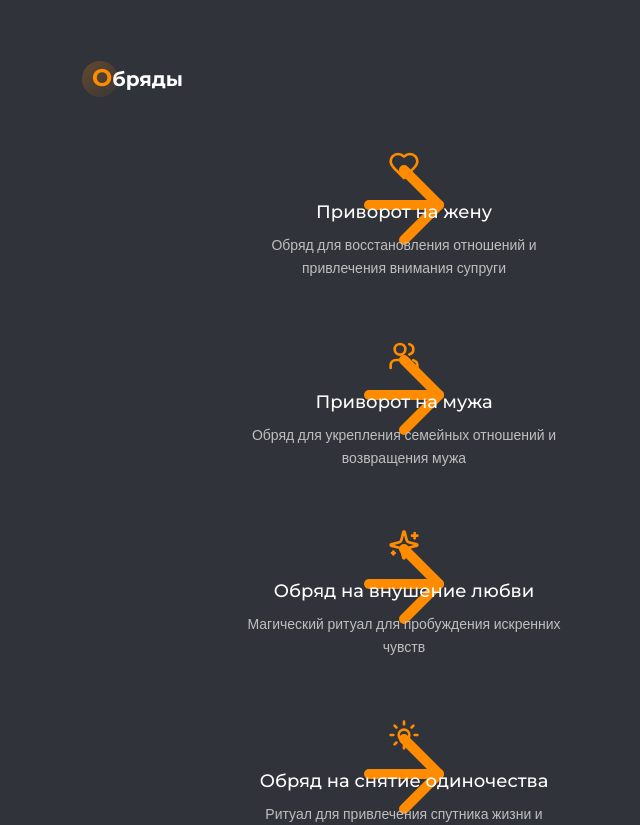
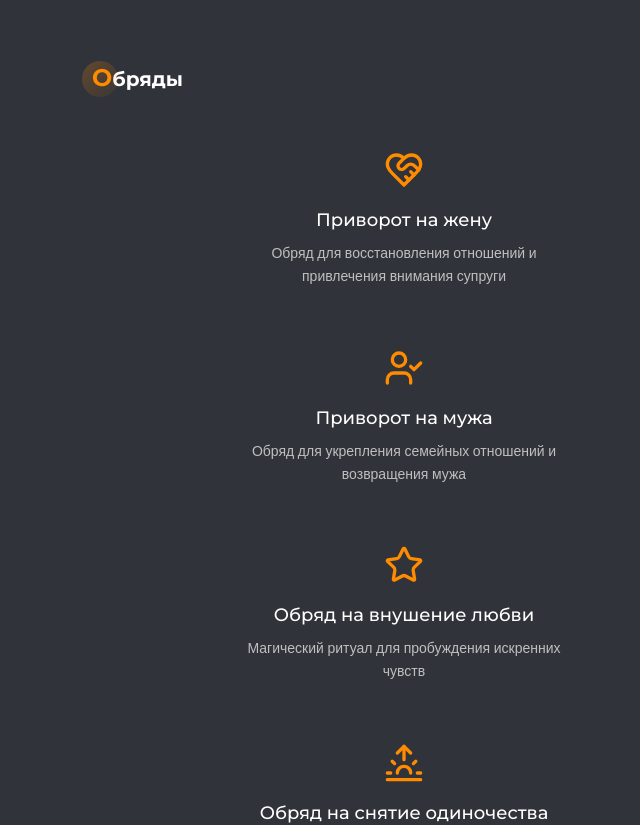
Before and after one commit to pr-poehali-dev/love-spell-website-1, a React (Vite) app: page / in a window 1280 px wide. Shown: the part 2880-3705 px from the top of the page, without its empty margins (236-876 px from the left). Built offline with nearby package versions, Linux system fonts and the light colour scheme.

Commit message:
feat: обновить иконки на карточках обрядов (восстановлено из 3f878b0)

```diff
--- a/src/components/RitualsSection.tsx
+++ b/src/components/RitualsSection.tsx
@@ -8,52 +8,52 @@ interface RitualsSectionProps {
 
 const ritualCards = [
   {
-    icon: 'Heart',
+    icon: 'HeartHandshake',
     title: 'Приворот на жену',
     description: 'Обряд для восстановления отношений и привлечения внимания супруги'
   },
   {
-    icon: 'Users',
+    icon: 'UserCheck',
     title: 'Приворот на мужа',
     description: 'Обряд для укрепления семейных отношений и возвращения мужа'
   },
   {
-    icon: 'Sparkles',
+    icon: 'Star',
     title: 'Обряд на внушение любви',
     description: 'Магический ритуал для пробуждения искренних чувств'
   },
   {
-    icon: 'Sun',
+    icon: 'Sunrise',
     title: 'Обряд на снятие одиночества',
     description: 'Ритуал для привлечения спутника жизни и избавления от одиночества'
   },
   {
-    icon: 'HeartHandshake',
+    icon: 'Heart',
     title: 'Обряд на привлечение любви',
     description: 'Магический ритуал для привлечения истинной любви в жизнь'
   },
   {
-    icon: 'Image',
+    icon: 'Camera',
     title: 'Обряд приворота на фото',
     description: 'Дистанционный обряд с использованием фотографии человека'
   },
   {
-    icon: 'Shield',
+    icon: 'ShieldCheck',
     title: 'Обряд от соперницы',
     description: 'Защитный ритуал для устранения влияния соперницы'
   },
   {
-    icon: 'Battery',
+    icon: 'Zap',
     title: 'Обряд на набор энергии',
     description: 'Ритуал для восстановления жизненной энергии и сил'
   },
   {
-    icon: 'Handshake',
+    icon: 'Users',
     title: 'Обряд на примирение',
     description: 'Ритуал для восстановления мира и согласия в отношениях'
   },
   {
-    icon: 'Zap',
+    icon: 'Flame',
     title: 'Обряд на вольта',
     description: 'Мощный магический ритуал с использованием восковой куклы'
   }
@@ -61,24 +61,17 @@ const ritualCards = [
 
 function RitualCard({ ritual }: { ritual: typeof ritualCards[0] }) {
   return (
-    <div className="group relative p-6 cursor-pointer transition-all duration-300 rounded-lg hover:bg-gradient-to-br hover:from-accent/10 hover:via-accent/5 hover:to-transparent overflow-hidden">
-      {/* Большая прозрачная стрелка на заднем фоне между иконкой и заголовком */}
-      <div className="absolute inset-0 flex items-center justify-center pointer-events-none" style={{paddingTop: '20px', paddingBottom: '40px'}}>
-        <div className="opacity-4 group-hover:opacity-8 transition-opacity duration-300">
-          <Icon name="ArrowRight" size={120} className="text-accent" />
+    <div className="group relative p-6 cursor-pointer transition-all duration-300 rounded-lg hover:bg-gradient-to-br hover:from-accent/10 hover:via-accent/5 hover:to-transparent">
+      <div className="flex flex-col items-center text-center">
+        <div className="mb-4 group-hover:scale-110 transition-transform duration-300">
+          <Icon name={ritual.icon as any} size={40} className="text-primary" />
         </div>
-      </div>
-
-      <div className="relative flex flex-col items-center text-center">
-        <div className="mb-4 group-hover:scale-110 transition-transform duration-300">
-          <Icon name={ritual.icon as any} size={32} className="text-primary" />
-        </div>
-
         <div className="space-y-2">
           <h3 className="text-lg font-medium text-foreground group-hover:text-accent transition-colors duration-300">{ritual.title}</h3>
           <p className="text-muted-foreground text-sm leading-relaxed max-w-xs mx-auto">{ritual.description}</p>
         </div>
       </div>
+
     </div>
   );
 }
```
